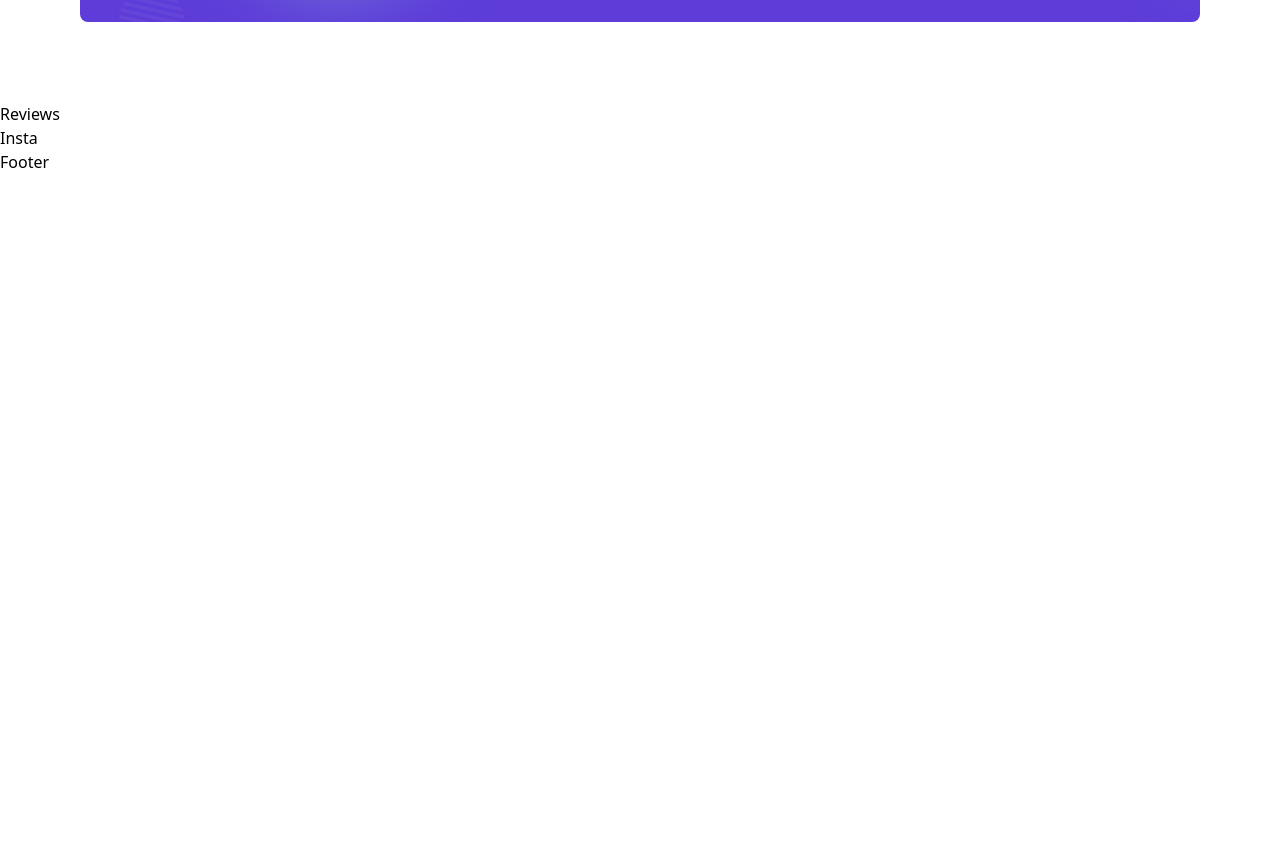
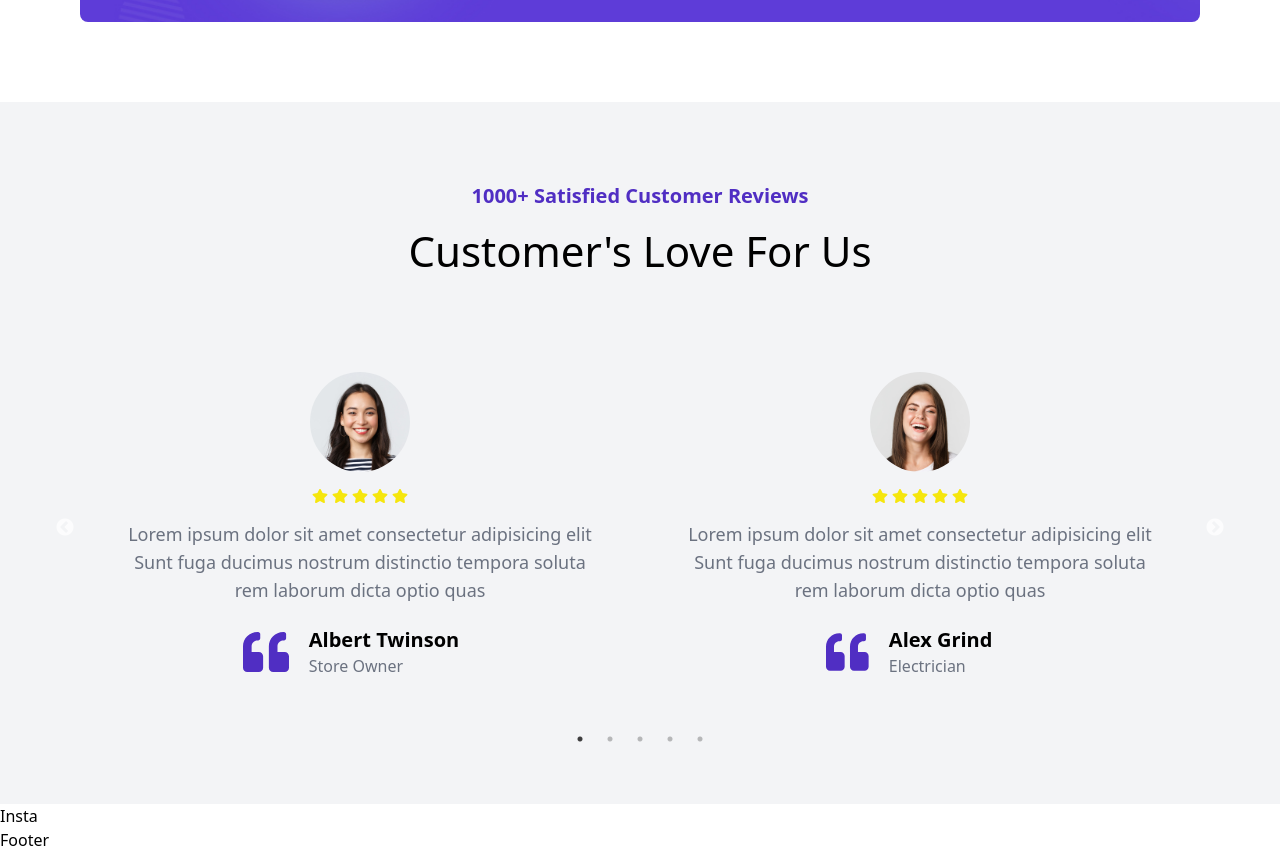
Before and after one commit to Alamin11/ReactJS, a React (Vite) app in the folder electra-shop/: page / in a window 1280 px wide. Shown: the part 3609-4461 px from the top of the page. Before the commit the page ends 3783 px from the top, so only its background shows below. Built offline with nearby package versions, Linux system fonts and the light colour scheme.

Commit message:
added testimonial section

```diff
--- a/electra-shop/src/sections/Reviews.jsx
+++ b/electra-shop/src/sections/Reviews.jsx
@@ -1,7 +1,112 @@
-import React from "react";
+import React, { useEffect } from "react";
+import Slider from "react-slick";
+import "slick-carousel/slick/slick.css";
+import "slick-carousel/slick/slick-theme.css";
 
+import { FaStar, FaQuoteLeft } from "react-icons/fa";
+import AOS from "aos";
+import "aos/dist/aos.css";
+import { reviewdata } from "../export";
 const Reviews = () => {
-  return <div>Reviews</div>;
+  const settings = {
+    dots: true,
+    infinite: true,
+    speed: 500,
+    slidesToShow: 2,
+    slidesToScroll: 1,
+    arrowsL: false,
+    responsive: [
+      {
+        breakpoint: 1024,
+        settings: {
+          slidesToShow: 2,
+          slidesToScroll: 3,
+          infinite: true,
+          dots: true,
+        },
+      },
+      {
+        breakpoint: 600,
+        settings: {
+          slidesToShow: 1,
+          slidesToScroll: 1,
+          initialSlide: 2,
+        },
+      },
+      {
+        breakpoint: 480,
+        settings: {
+          slidesToShow: 1,
+          slidesToScroll: 1,
+        },
+      },
+    ],
+  };
+
+  useEffect(() => {
+    AOS.init({
+      offset: 100,
+      duration: 500,
+      easing: "ease-in-out",
+    });
+    AOS.refresh();
+  }, []);
+  return (
+    <section
+      id="testimonials"
+      className="w-full px-5 lg:px-20 py-[80px] bg-gray-100 flex flex-col justify-center items-center gap-4"
+    >
+      <h1
+        data-aos="zoom-in"
+        data-aos-delay="100"
+        className="text-themePurple text-xl font-semibold capitalize"
+      >
+        1000+ Satisfied customer reviews
+      </h1>
+      <h1
+        data-aos="zoom-in"
+        data-aos-delay="200"
+        className="text-black font semibold text-[42px] leading-[50px] text-center capitalize"
+      >
+        customer's love for us
+      </h1>
+      <div data-aos="zoom-in" data-aos-delay="300" className="w-full mt-10">
+        <Slider className="w-full" {...settings}>
+          {reviewdata.map((item, index) => (
+            <div>
+              <div
+                key={index}
+                className="w-full flex flex-col justify-center items-center gap-4 p-3 lg:p-10"
+              >
+                <img
+                  src={item.img}
+                  alt=""
+                  className="w-[100px] rounded-full m-auto "
+                />
+                <div className="flex justify-center items-center gap-1">
+                  <FaStar className="text-themeYellow" />
+                  <FaStar className="text-themeYellow" />
+                  <FaStar className="text-themeYellow" />
+                  <FaStar className="text-themeYellow" />
+                  <FaStar className="text-themeYellow" />
+                </div>
+                <p className="text-center text-gray-500 text-lg">{item.para}</p>
+                <div className="flex justify-center items-center gap-5">
+                  <FaQuoteLeft className="fill-themePurple size-16" />
+                  <div className="w-full flex flex-col justify-center items-start">
+                    <h1 className="text-black text-xl capitalize font-semibold">
+                      {item.name}
+                    </h1>
+                    <h1 className="text-gray-500 capitalize">{item.post}</h1>
+                  </div>
+                </div>
+              </div>
+            </div>
+          ))}
+        </Slider>
+      </div>
+    </section>
+  );
 };
 
 export default Reviews;
```
